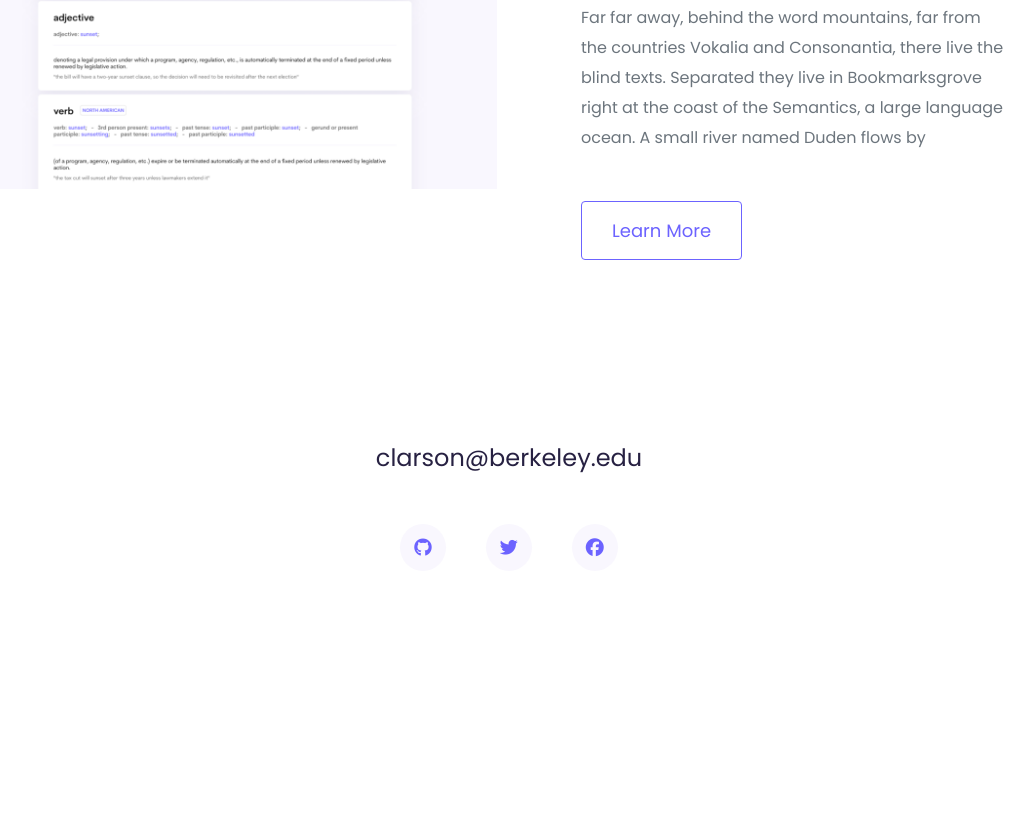
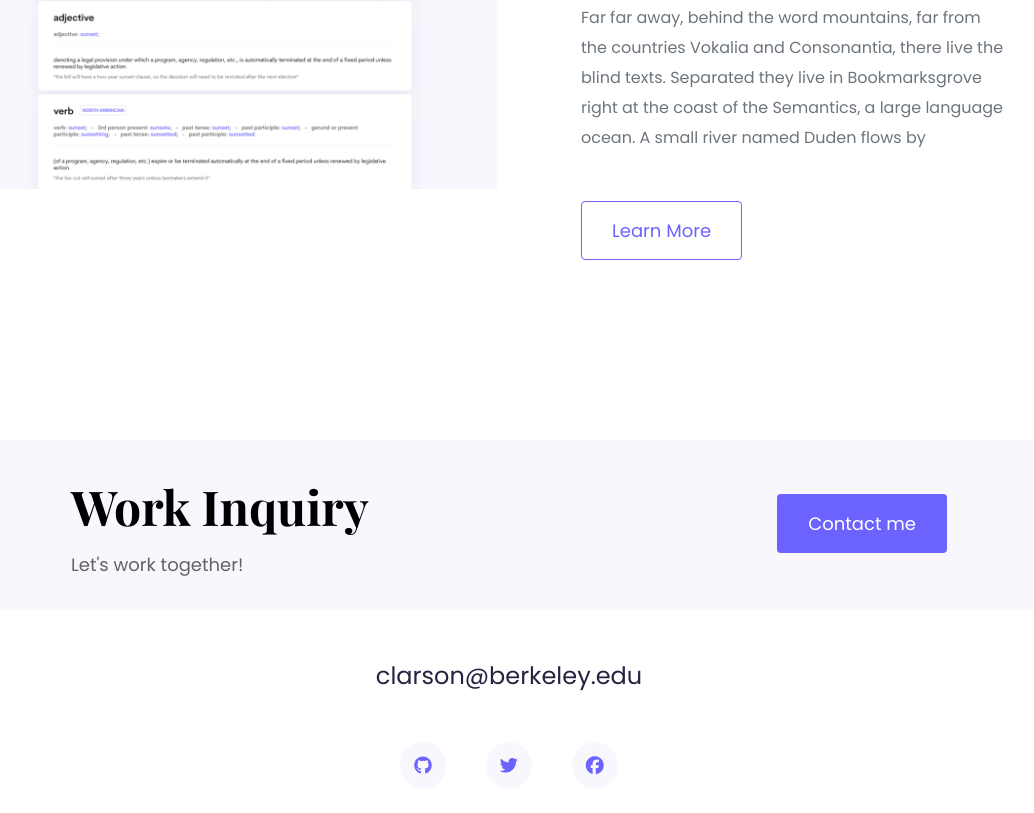
Before and after one commit to clarsongit/portfolio-project, a plain HTML site: page index.html in a window 1280 px wide. Shown: the part 2586-3399 px from the top of the page, without its empty margins (131-1165 px from the left). Before the commit the page ends 3217 px from the top, so only its background shows below. Drawn offline with nearby package versions, Linux system fonts and the light colour scheme.

Commit message:
Added the rest of footer

```diff
--- a/index.html
+++ b/index.html
@@ -110,6 +110,15 @@
         </div>
       </div>
       <footer>
+        <div class="contact-box d-none d-md-flex justify-content-between mb-5">
+          <div>
+            <h4>Work Inquiry</h4>
+            <p class="txt-muted">Let's work together!</p>
+          </div>
+          <div>
+            <a href="" class="btn btn-branding mt-4">Contact me</a>
+          </div>
+        </div>
         <div class="d-flex justify-content-center mb-5">
           <a href="mailto:" class="email-link">clarson@berkeley.edu</a>
         </div>
--- a/styles/portfolio.css
+++ b/styles/portfolio.css
@@ -11,7 +11,9 @@ body {
 }
 
 h1,
-h2 {
+h2,
+h3,
+h4 {
   color: black;
   font-family: var(--heading-font-family);
   font-weight: bold;
@@ -24,6 +26,10 @@ h1 {
 
 h2 {
   font-size: 64px;
+}
+
+h4 {
+  font-size: 48px;
 }
 
 p {
@@ -71,7 +77,6 @@ p {
 
 .content h3 {
   font-size: 24px;
-  line-height: 1.5;
   font-family: var(--default-font-family);
 }
 
@@ -148,6 +153,17 @@ footer {
   margin: 60px 0;
 }
 
+footer p {
+  font-size: 18px;
+  margin: 0;
+}
+
+footer .contact-box {
+  background-color: var(--secondary-color);
+  border-radius: 20px;
+  padding: 30px 120px;
+}
+
 footer .email-link {
   text-decoration: none;
   color: var(--default-font-color);
@@ -175,18 +191,28 @@ footer .social-links a:hover {
 }
 
 @media (max-width: 900px) {
-  .hero p {
-    font-size: 24px;
-    padding-bottom: 10px;
+  h1 {
+    font-size: 44px;
+    line-height: 1.5;
   }
-  h1 {
-    font-size: 74px;
-    line-height: 1;
+
+  h2 {
+    font-size: 44px;
+  }
+
+  h4 {
+    font-size: 26px;
   }
 
   .hero {
     padding: 80px 10px;
   }
+
+  .hero p {
+    font-size: 24px;
+    padding-bottom: 10px;
+  }
+
   .project-description {
     padding: 0;
     text-align: center;
```
